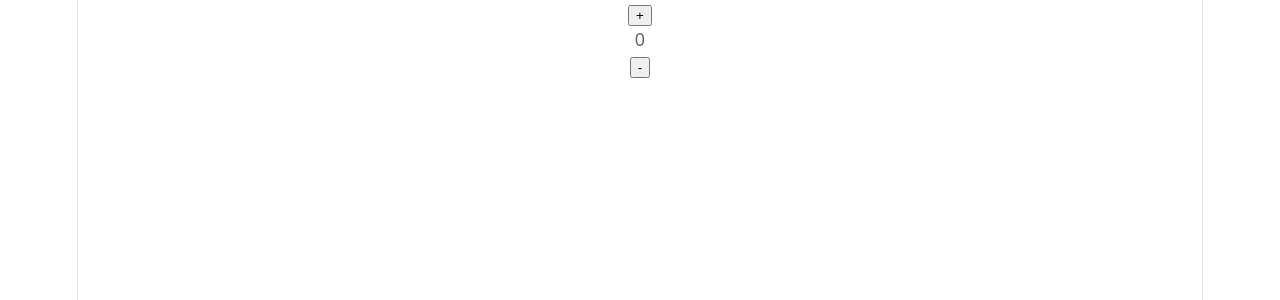
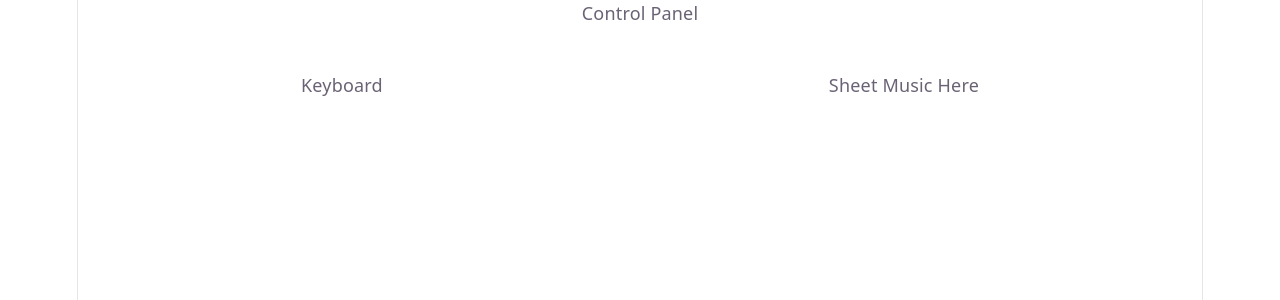
Before and after one commit to VictorFromTheInternet/Diatonic_Accordion_Trainer, a React (Vite) app: page / in a window 1280 px wide. Shown: the top 300 px of the page. Built offline with nearby package versions, Linux system fonts and the light colour scheme.

Commit message:
layout stuff

```diff
--- a/src/App.css
+++ b/src/App.css
@@ -1,184 +1,37 @@
-.counter {
-  font-size: 16px;
-  padding: 5px 10px;
-  border-radius: 5px;
-  color: var(--accent);
-  background: var(--accent-bg);
-  border: 2px solid transparent;
-  transition: border-color 0.3s;
-  margin-bottom: 24px;
-
-  &:hover {
-    border-color: var(--accent-border);
-  }
-  &:focus-visible {
-    outline: 2px solid var(--accent);
-    outline-offset: 2px;
-  }
+html,body{
+  margin: 0;
+  padding: 0;
+  box-sizing:border-box;
 }
 
-.hero {
-  position: relative;
-
-  .base,
-  .framework,
-  .vite {
-    inset-inline: 0;
-    margin: 0 auto;
-  }
-
-  .base {
-    width: 170px;
-    position: relative;
-    z-index: 0;
-  }
-
-  .framework,
-  .vite {
-    position: absolute;
-  }
-
-  .framework {
-    z-index: 1;
-    top: 34px;
-    height: 28px;
-    transform: perspective(2000px) rotateZ(300deg) rotateX(44deg) rotateY(39deg)
-      scale(1.4);
-  }
-
-  .vite {
-    z-index: 0;
-    top: 107px;
-    height: 26px;
-    width: auto;
-    transform: perspective(2000px) rotateZ(300deg) rotateX(40deg) rotateY(39deg)
-      scale(0.8);
-  }
+/* Semantic tags */
+nav{
+  width: 100%;
+  height: 4rem;
+}
+main{
+  width: 100%;
+  height: calc(100vh - 2rem);
 }
 
-#center {
+/* layout and structure */
+.row{
   display: flex;
-  flex-direction: column;
-  gap: 25px;
-  place-content: center;
-  place-items: center;
+  flex-direction: row;
+  height: 100%;
+}
+.col{
   flex-grow: 1;
-
-  @media (max-width: 1024px) {
-    padding: 32px 20px 24px;
-    gap: 18px;
-  }
+  height: 100%;
 }
 
-#next-steps {
-  display: flex;
-  border-top: 1px solid var(--border);
-  text-align: left;
 
-  & > div {
-    flex: 1 1 0;
-    padding: 32px;
-    @media (max-width: 1024px) {
-      padding: 24px 20px;
-    }
-  }
-
-  .icon {
-    margin-bottom: 16px;
-    width: 22px;
-    height: 22px;
-  }
-
-  @media (max-width: 1024px) {
-    flex-direction: column;
-    text-align: center;
-  }
+/* class specific styles */
+/*
+.keyboard-display-container{
+  flex-grow: 2;
 }
-
-#docs {
-  border-right: 1px solid var(--border);
-
-  @media (max-width: 1024px) {
-    border-right: none;
-    border-bottom: 1px solid var(--border);
-  }
+.keyboard-display-container{
+  flex-grow: 2;
 }
-
-#next-steps ul {
-  list-style: none;
-  padding: 0;
-  display: flex;
-  gap: 8px;
-  margin: 32px 0 0;
-
-  .logo {
-    height: 18px;
-  }
-
-  a {
-    color: var(--text-h);
-    font-size: 16px;
-    border-radius: 6px;
-    background: var(--social-bg);
-    display: flex;
-    padding: 6px 12px;
-    align-items: center;
-    gap: 8px;
-    text-decoration: none;
-    transition: box-shadow 0.3s;
-
-    &:hover {
-      box-shadow: var(--shadow);
-    }
-    .button-icon {
-      height: 18px;
-      width: 18px;
-    }
-  }
-
-  @media (max-width: 1024px) {
-    margin-top: 20px;
-    flex-wrap: wrap;
-    justify-content: center;
-
-    li {
-      flex: 1 1 calc(50% - 8px);
-    }
-
-    a {
-      width: 100%;
-      justify-content: center;
-      box-sizing: border-box;
-    }
-  }
-}
-
-#spacer {
-  height: 88px;
-  border-top: 1px solid var(--border);
-  @media (max-width: 1024px) {
-    height: 48px;
-  }
-}
-
-.ticks {
-  position: relative;
-  width: 100%;
-
-  &::before,
-  &::after {
-    content: '';
-    position: absolute;
-    top: -4.5px;
-    border: 5px solid transparent;
-  }
-
-  &::before {
-    left: 0;
-    border-left-color: var(--border);
-  }
-  &::after {
-    right: 0;
-    border-right-color: var(--border);
-  }
-}
+  */
--- a/src/App.tsx
+++ b/src/App.tsx
@@ -1,25 +1,28 @@
-import { useUpdateCount } from './store'
-import './App.css'
+import { useUpdateControls } from './store';
+import AccordionKeyboard from './components/AccordionKeyboard';
+import ControlPanel from './components/ControlPanel';
+import SheetMusicDisplay from './components/SheetMusicDisplay';
+import './App.css';
 
 function App() {
   // initiating a global variable
-  const count = useUpdateCount((state)=>state.count);
+  const isPlaying = useUpdateControls((state)=>state.isPlaying);
+  const tempo = useUpdateControls((state)=>state.tempo);
+  const tuning = useUpdateControls((state)=>state.tuning);
 
-  return <ExampleComponent count={count}/>;
+  return <>
+    <nav>
+      <ControlPanel></ControlPanel>
+    </nav>
+    <main>
+      <div className="row content-display-wrapper">
+        <div className="col keyboard-display-container"><AccordionKeyboard></AccordionKeyboard></div>
+        <div className="col music-display-container"><SheetMusicDisplay></SheetMusicDisplay></div>
+      </div>
+    </main>
+  </>;
 
 }
 
-const ExampleComponent = ({count}:{count:number}) =>{
-  const increment = useUpdateCount((state)=>state.increment);
-  const decrement = useUpdateCount((state)=>state.decrement);
-
-  return(
-    <div>
-      <div><button onClick={increment}>+</button></div>
-      {count}
-      <div><button onClick={decrement}>-</button></div>
-    </div>
-  )
-};
 
 export default App
--- /dev/null
+++ b/src/components/AccordionKeyboard.tsx
@@ -0,0 +1,11 @@
+import React from 'react'
+
+function AccordionKeyboard() {
+  return (
+    <div>
+      Keyboard
+    </div>
+  )
+}
+
+export default AccordionKeyboard
--- /dev/null
+++ b/src/components/ControlPanel.tsx
@@ -0,0 +1,11 @@
+import React from 'react'
+
+function ControlPanel() {
+  return (
+    <div>
+      Control Panel
+    </div>
+  )
+}
+
+export default ControlPanel
--- /dev/null
+++ b/src/components/SheetMusicDisplay.tsx
@@ -0,0 +1,11 @@
+import React from 'react'
+
+function SheetMusicDisplay() {
+  return (
+    <div>
+      Sheet Music Here
+    </div>
+  )
+}
+
+export default SheetMusicDisplay
--- a/src/store.ts
+++ b/src/store.ts
@@ -1,22 +1,26 @@
 import {create} from 'zustand';
 
 
-type CounterStore = {
-    count: number,
-    increment: ()=>void,
-    decrement: ()=>void
+type ControlState = {
+    isPlaying: boolean;
+    tempo: number;
+    tuning: string;
 }
 
-// This is a custom hook for updating the value/state
-// of a variable with global context as defined by
-// Zustand, as a result the naming convention will be
-// 'use___'
-export const useUpdateCount = create<CounterStore>((set)=>({
-    count: 0,
-    increment: ()=>{
-        set((state)=>({count: state.count + 1}))
-    },
-    decrement: ()=>{
-        set((state)=>({count: state.count - 1}))
-    }
+type ControlAction = {
+    updateIsPlaying: (isPlaying: ControlState['isPlaying']) => void;
+    updateTempo: (tempo: ControlState['tempo']) => void;
+    updateTuning: (tuning: ControlState['tuning']) => void;
+}
+
+export const useUpdateControls = create<ControlState & ControlAction>()((set) => ({
+    // initial state
+    isPlaying: false,
+    tempo: 110,
+    tuning: 'GCF',
+
+    // actions
+    updateIsPlaying: (isPlaying) => set(() => ({ isPlaying: isPlaying })),
+    updateTempo: (tempo) => set(() => ({ tempo: tempo })),
+    updateTuning: (tuning) => set(() => ({ tuning: tuning })),
 }));
```
